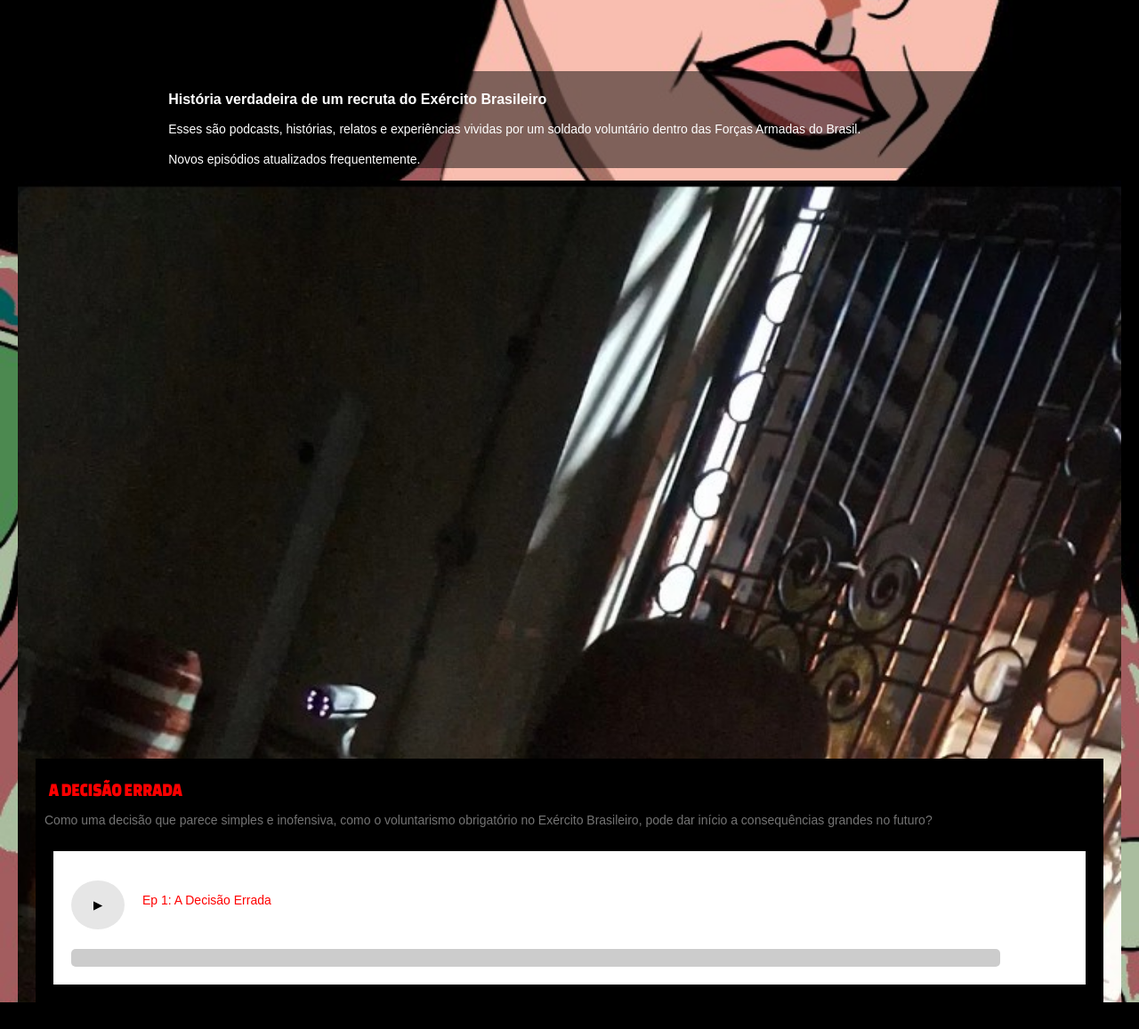
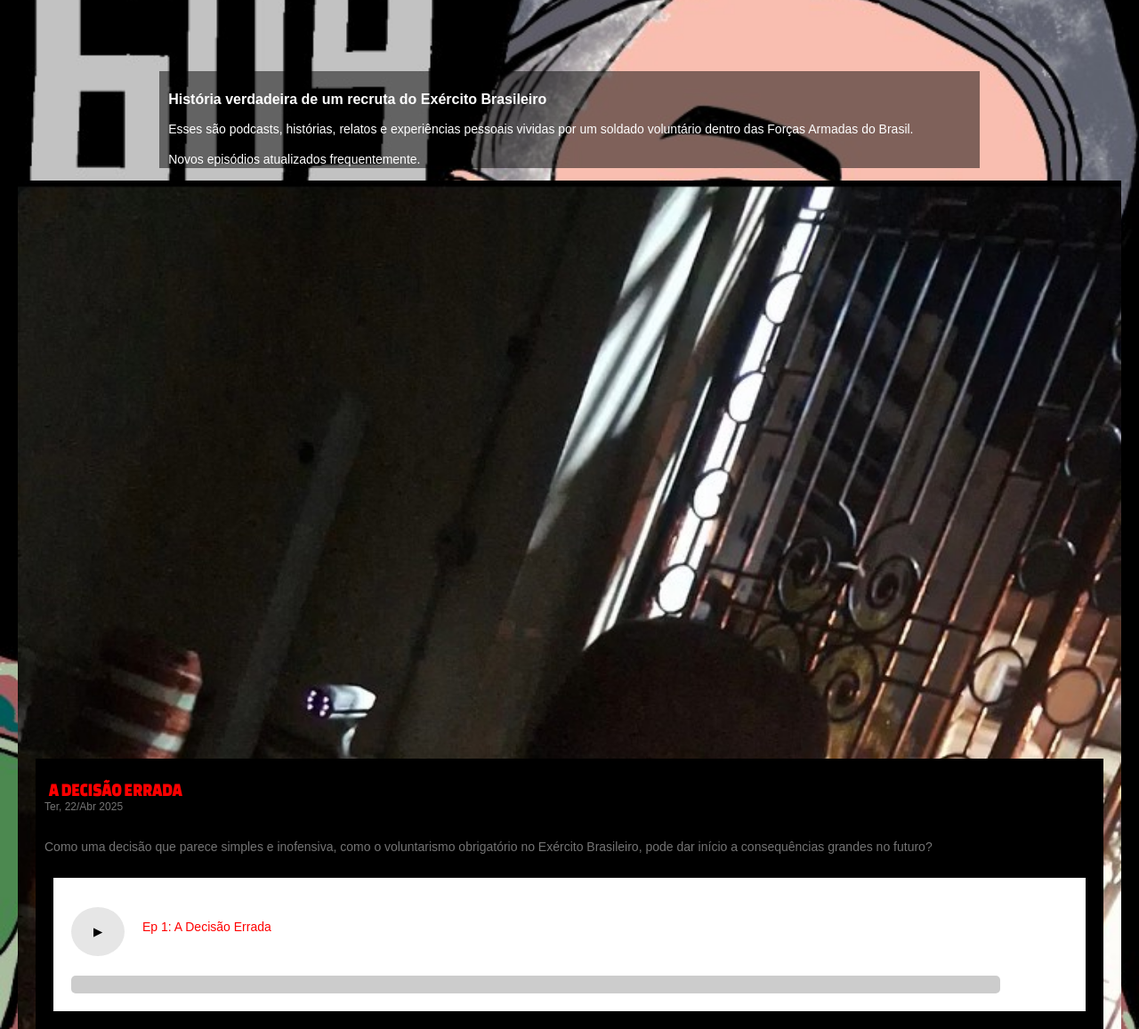
Before and after one commit to 3asyice/Tapes, a plain HTML site: page script/home.html in a window 1280 px wide. Shown: the part 320-1477 px from the top of the page at 89% size. Drawn offline with Linux system fonts and the light colour scheme.

Commit message:
update home.html

```diff
--- a/script/home.html
+++ b/script/home.html
@@ -66,6 +66,7 @@
         padding-top: 25%;
         background-image: url('../assets/img/carvalho.jpg');
         background-repeat: no-repeat;
+        background-attachment: fixed;
         background-size: cover;
         background-position: center;
     }
@@ -213,12 +214,13 @@
     <main>
         <section class="fancy">
             <h2>História verdadeira de um recruta do Exército Brasileiro</h2>
-            <p>Esses são podcasts, histórias, relatos e experiências vividas por um soldado voluntário dentro das Forças Armadas do Brasil.</p>
+            <p>Esses são podcasts, histórias, relatos e experiências pessoais vividas por um soldado voluntário dentro das Forças Armadas do Brasil.</p>
             <p>Novos episódios atualizados frequentemente.</p>
         </section>
         <section class="pre">
             <div>
-                <h2>A Decisão Errada</h2>
+                <h2 style="margin-bottom: 0;padding-bottom: 0;">A Decisão Errada</h2>
+        <p style="font-size: 12px; padding-top: 0;margin-top: 0;">Ter, 22/Abr 2025</p>
                 <p>Como uma decisão que parece simples e inofensiva, como o voluntarismo obrigatório no Exército Brasileiro, pode dar início a consequências grandes no futuro?</p>
                 <div class="podcast">
                     <div class="audio-player">
```
